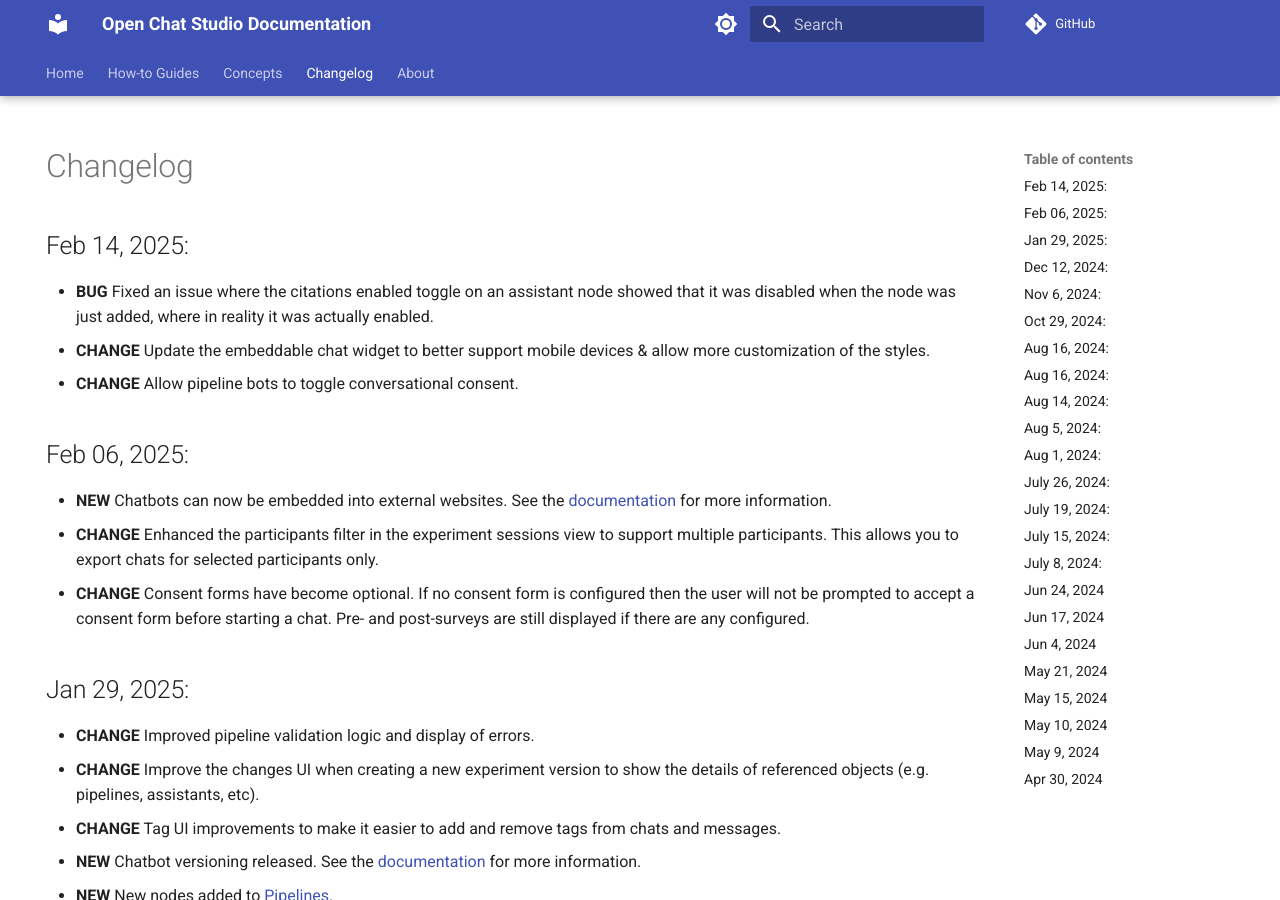
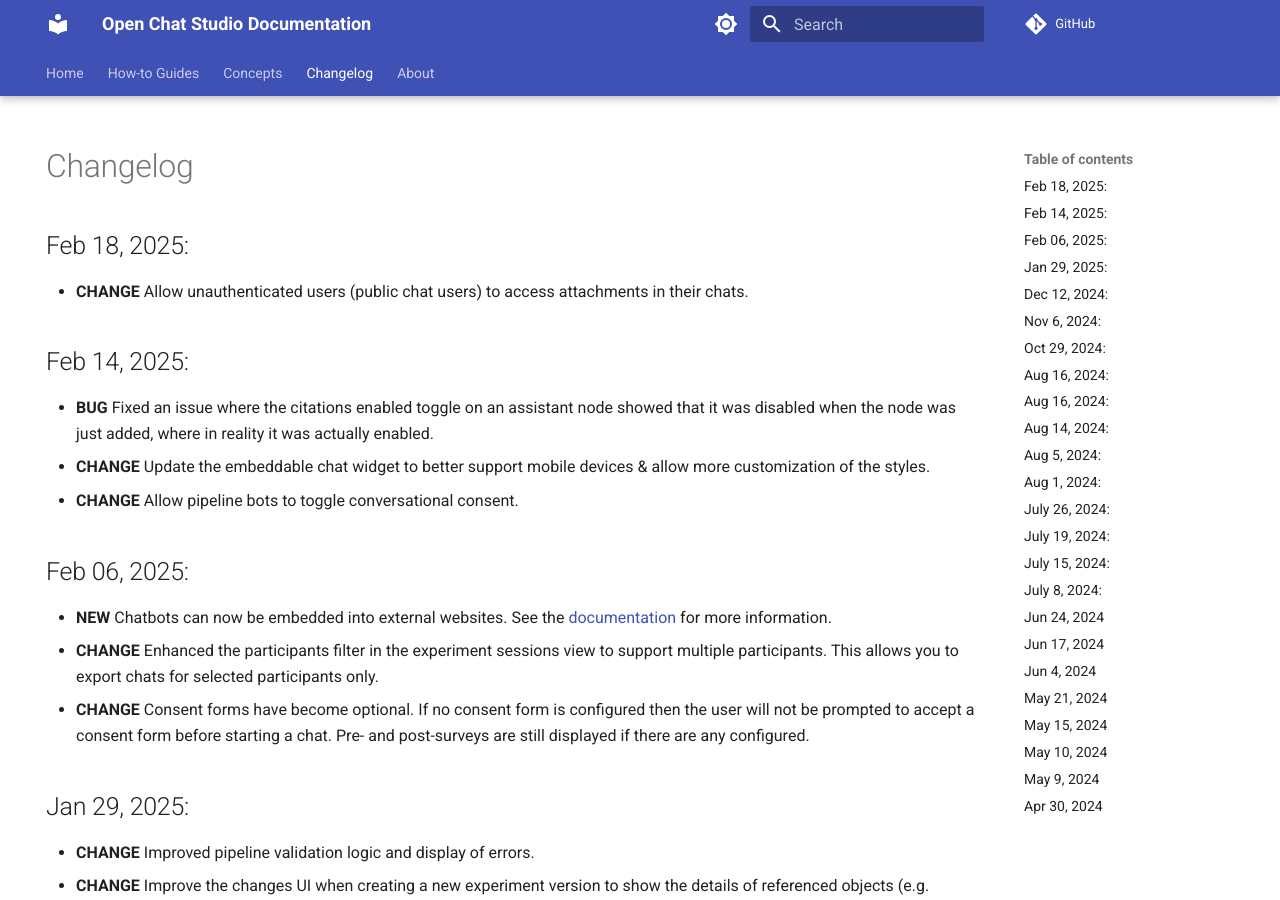
Before and after one commit to dimagi/open-chat-studio-docs, an MkDocs documentation site: the page built from docs/changelog.md, in a window 1280 px wide and 900 px high. Built offline with MkDocs 1.6.1 and Material for MkDocs 9.7.7, drawn with Linux system fonts in a browser that asks for light colours; emoji names are drawn with the system emoji font; a script that is not in the unit is left out; comment, search, counter and statistics services are not loaded.

Commit message:
Public chat attachments changelog
See https://github.com/dimagi/open-chat-studio/pull/1207

```diff
--- a/docs/changelog.md
+++ b/docs/changelog.md
@@ -5,6 +5,9 @@
 
 # Changelog
 
+## Feb 18, 2025:
+
+* **CHANGE** Allow unauthenticated users (public chat users) to access attachments in their chats.
 
 ## Feb 14, 2025:
 
```
